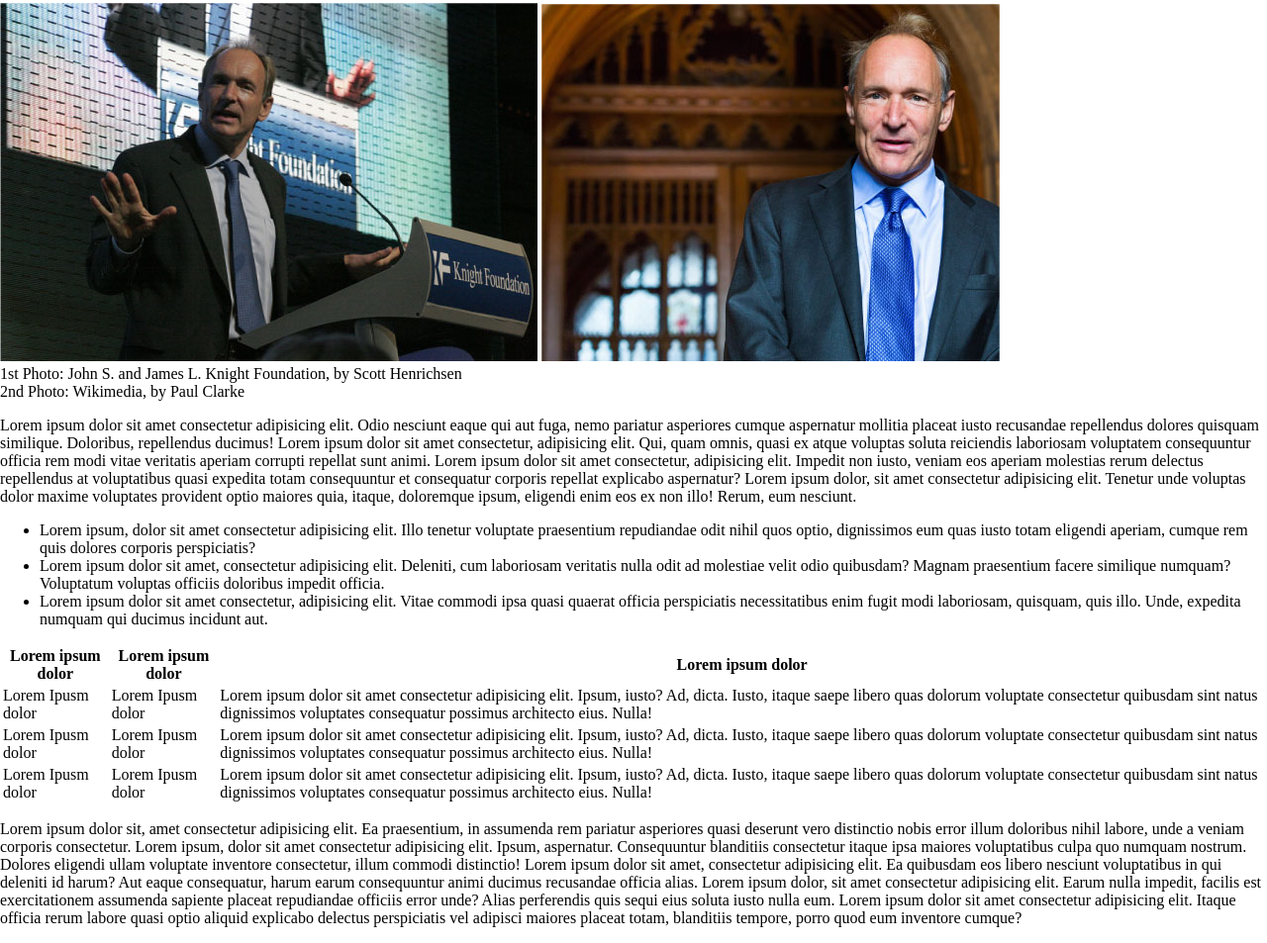
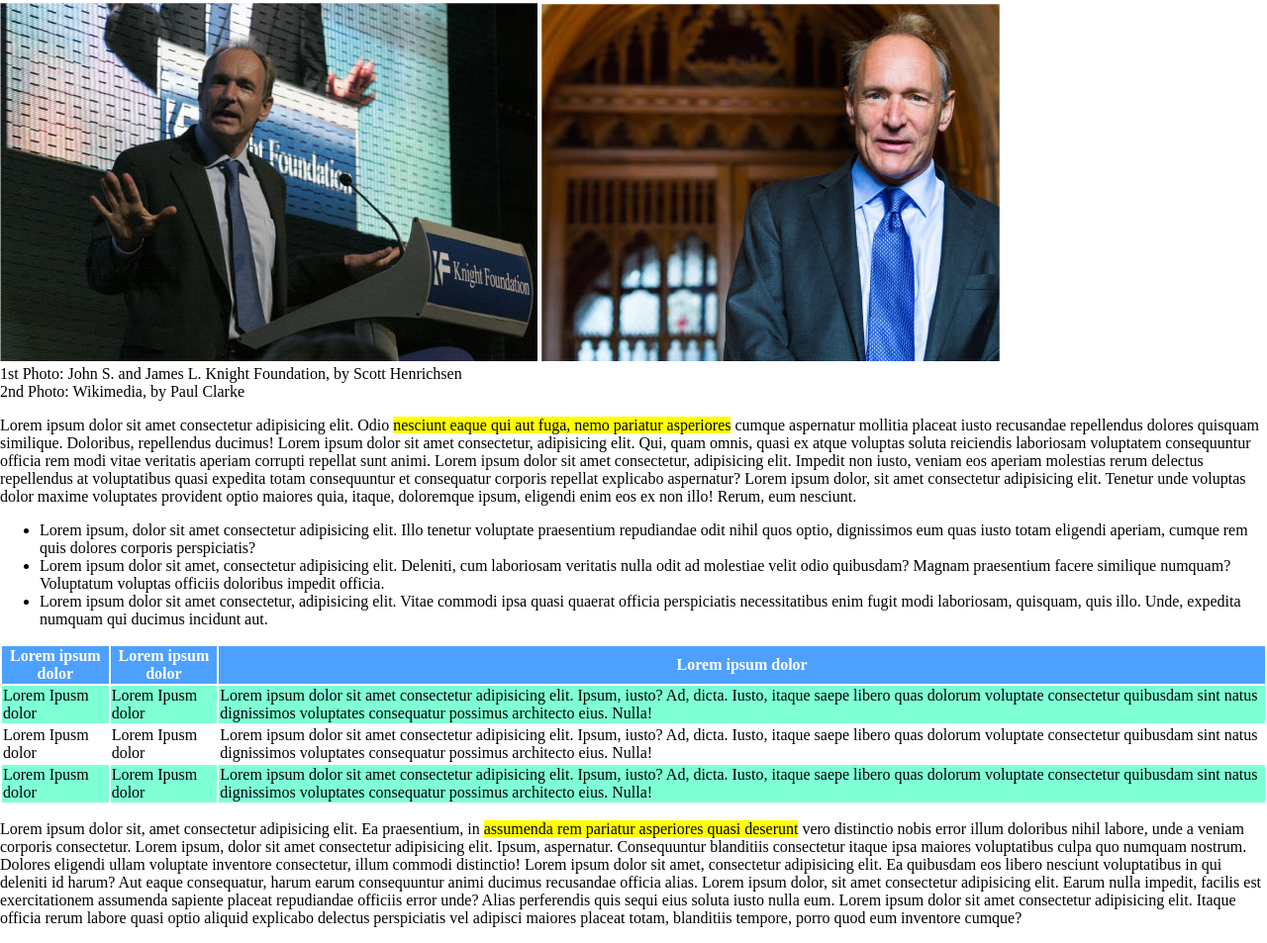
Before and after one commit to christianarca27/html-css-booleaner, a plain HTML site: page index.html in a window 1280 px wide. Shown: the part 261-1214 px from the top of the page at 99% size. Drawn offline with Linux system fonts and the light colour scheme.

Commit message:
Aggiunta testo evidenziato + inizio stile tabella

```diff
--- a/css/style.css
+++ b/css/style.css
@@ -6,6 +6,19 @@ header {
     height: 170px;
     background-color: #4EA0FF;
     background-image: url(../img/pattern.png);
+}
+
+thead {
+    color: white;
+    background-color: #4EA0FF;
+}
+
+.evidenziato {
+    background-color: yellow;
+}
+
+.riga-dispari {
+    background-color: aquamarine;
 }
 
 #info-articolo {
--- a/index.html
+++ b/index.html
@@ -34,7 +34,7 @@
             </div>
         </section>
 
-        <p>Lorem ipsum dolor sit amet consectetur adipisicing elit. Odio nesciunt eaque qui aut fuga, nemo pariatur asperiores cumque aspernatur mollitia placeat iusto recusandae repellendus dolores quisquam similique. Doloribus, repellendus ducimus! Lorem ipsum dolor sit amet consectetur, adipisicing elit. Qui, quam omnis, quasi ex atque voluptas soluta reiciendis laboriosam voluptatem consequuntur officia rem modi vitae veritatis aperiam corrupti repellat sunt animi. Lorem ipsum dolor sit amet consectetur, adipisicing elit. Impedit non iusto, veniam eos aperiam molestias rerum delectus repellendus at voluptatibus quasi expedita totam consequuntur et consequatur corporis repellat explicabo aspernatur? Lorem ipsum dolor, sit amet consectetur adipisicing elit. Tenetur unde voluptas dolor maxime voluptates provident optio maiores quia, itaque, doloremque ipsum, eligendi enim eos ex non illo! Rerum, eum nesciunt.</p>
+        <p>Lorem ipsum dolor sit amet consectetur adipisicing elit. Odio <span class="evidenziato">nesciunt eaque qui aut fuga, nemo pariatur asperiores</span> cumque aspernatur mollitia placeat iusto recusandae repellendus dolores quisquam similique. Doloribus, repellendus ducimus! Lorem ipsum dolor sit amet consectetur, adipisicing elit. Qui, quam omnis, quasi ex atque voluptas soluta reiciendis laboriosam voluptatem consequuntur officia rem modi vitae veritatis aperiam corrupti repellat sunt animi. Lorem ipsum dolor sit amet consectetur, adipisicing elit. Impedit non iusto, veniam eos aperiam molestias rerum delectus repellendus at voluptatibus quasi expedita totam consequuntur et consequatur corporis repellat explicabo aspernatur? Lorem ipsum dolor, sit amet consectetur adipisicing elit. Tenetur unde voluptas dolor maxime voluptates provident optio maiores quia, itaque, doloremque ipsum, eligendi enim eos ex non illo! Rerum, eum nesciunt.</p>
 
         <ul>
             <li>Lorem ipsum, dolor sit amet consectetur adipisicing elit. Illo tenetur voluptate praesentium repudiandae odit nihil quos optio, dignissimos eum quas iusto totam eligendi aperiam, cumque rem quis dolores corporis perspiciatis?</li>
@@ -51,7 +51,7 @@
                 </tr>
             </thead>
             <tbody>
-                <tr>
+                <tr class="riga-dispari">
                     <td>Lorem Ipusm dolor</td>
                     <td>Lorem Ipusm dolor</td>
                     <td>Lorem ipsum dolor sit amet consectetur adipisicing elit. Ipsum, iusto? Ad, dicta. Iusto, itaque saepe libero quas dolorum voluptate consectetur quibusdam sint natus dignissimos voluptates consequatur possimus architecto eius. Nulla!</td>
@@ -61,7 +61,7 @@
                     <td>Lorem Ipusm dolor</td>
                     <td>Lorem ipsum dolor sit amet consectetur adipisicing elit. Ipsum, iusto? Ad, dicta. Iusto, itaque saepe libero quas dolorum voluptate consectetur quibusdam sint natus dignissimos voluptates consequatur possimus architecto eius. Nulla!</td>
                 </tr>
-                <tr>
+                <tr class="riga-dispari">
                     <td>Lorem Ipusm dolor</td>
                     <td>Lorem Ipusm dolor</td>
                     <td>Lorem ipsum dolor sit amet consectetur adipisicing elit. Ipsum, iusto? Ad, dicta. Iusto, itaque saepe libero quas dolorum voluptate consectetur quibusdam sint natus dignissimos voluptates consequatur possimus architecto eius. Nulla!</td>
@@ -69,7 +69,7 @@
             </tbody>
         </table>
 
-        <p>Lorem ipsum dolor sit, amet consectetur adipisicing elit. Ea praesentium, in assumenda rem pariatur asperiores quasi deserunt vero distinctio nobis error illum doloribus nihil labore, unde a veniam corporis consectetur. Lorem ipsum, dolor sit amet consectetur adipisicing elit. Ipsum, aspernatur. Consequuntur blanditiis consectetur itaque ipsa maiores voluptatibus culpa quo numquam nostrum. Dolores eligendi ullam voluptate inventore consectetur, illum commodi distinctio! Lorem ipsum dolor sit amet, consectetur adipisicing elit. Ea quibusdam eos libero nesciunt voluptatibus in qui deleniti id harum? Aut eaque consequatur, harum earum consequuntur animi ducimus recusandae officia alias. Lorem ipsum dolor, sit amet consectetur adipisicing elit. Earum nulla impedit, facilis est exercitationem assumenda sapiente placeat repudiandae officiis error unde? Alias perferendis quis sequi eius soluta iusto nulla eum. Lorem ipsum dolor sit amet consectetur adipisicing elit. Itaque officia rerum labore quasi optio aliquid explicabo delectus perspiciatis vel adipisci maiores placeat totam, blanditiis tempore, porro quod eum inventore cumque?</p>
+        <p>Lorem ipsum dolor sit, amet consectetur adipisicing elit. Ea praesentium, in <span class="evidenziato">assumenda rem pariatur asperiores quasi deserunt</span> vero distinctio nobis error illum doloribus nihil labore, unde a veniam corporis consectetur. Lorem ipsum, dolor sit amet consectetur adipisicing elit. Ipsum, aspernatur. Consequuntur blanditiis consectetur itaque ipsa maiores voluptatibus culpa quo numquam nostrum. Dolores eligendi ullam voluptate inventore consectetur, illum commodi distinctio! Lorem ipsum dolor sit amet, consectetur adipisicing elit. Ea quibusdam eos libero nesciunt voluptatibus in qui deleniti id harum? Aut eaque consequatur, harum earum consequuntur animi ducimus recusandae officia alias. Lorem ipsum dolor, sit amet consectetur adipisicing elit. Earum nulla impedit, facilis est exercitationem assumenda sapiente placeat repudiandae officiis error unde? Alias perferendis quis sequi eius soluta iusto nulla eum. Lorem ipsum dolor sit amet consectetur adipisicing elit. Itaque officia rerum labore quasi optio aliquid explicabo delectus perspiciatis vel adipisci maiores placeat totam, blanditiis tempore, porro quod eum inventore cumque?</p>
     </main>
 
     <footer>
```
